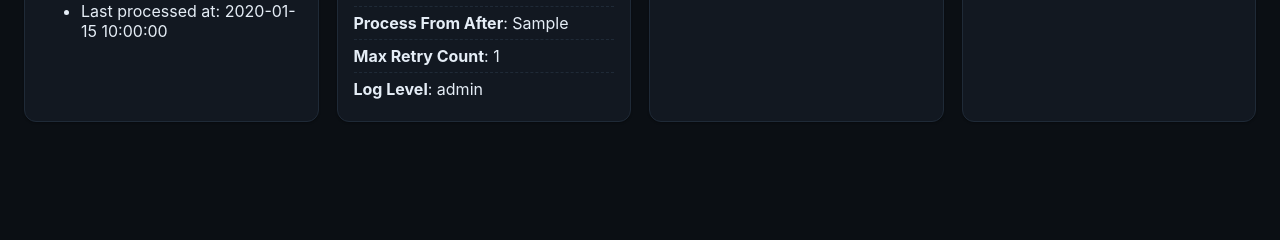
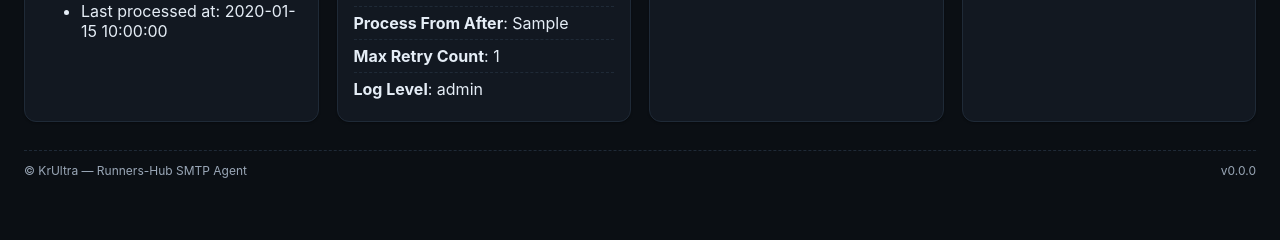
Before and after one commit to krultra/runners-hub, a Flask app: template _smtp-agent/admin_app/templates/index.html in a window 1280 px wide. Shown: the part 230-470 px from the top of the page. Run offline with Flask 3, Linux system fonts and the light colour scheme; the template is opened without the code that fills it: most values are stand-ins (such as "Sample title", 1, 10 or a date in 2020); parts of the project's set-up code (start-up, migrations or seed data) failed here and were passed over.

Commit message:
chore(admin): add VERSION (1.0.0), expose version in /health and UI footer with KrUltra credit

```diff
--- a/_smtp-agent/admin_app/server.py
+++ b/_smtp-agent/admin_app/server.py
@@ -7,6 +7,7 @@ from flask_httpauth import HTTPBasicAuth
 
 import config
 from datetime import datetime, timezone, timedelta
+from pathlib import Path
 
 try:
     import firebase_admin
@@ -34,6 +35,29 @@ def verify_password(username, password):
 
 def create_app():
     app = Flask(__name__)
+
+    def get_version() -> str:
+        """Read version from repository VERSION file.
+        Attempts repo root, then _smtp-agent fallback. Returns '0.0.0' if missing.
+        """
+        try:
+            here = Path(__file__).resolve()
+            # repo root is three levels up from this file
+            repo_root = here.parent.parent.parent
+            version_file = repo_root / "VERSION"
+            if not version_file.exists():
+                version_file = (here.parent.parent / "VERSION")
+            if version_file.exists():
+                v = version_file.read_text(encoding="utf-8").strip()
+                if v:
+                    return v
+        except Exception:
+            pass
+        return "0.0.0"
+
+    @app.context_processor
+    def inject_version():
+        return {"app_version": get_version(), "owner_name": "KrUltra"}
 
     def require_auth(f):
         @wraps(f)
@@ -68,7 +92,7 @@ def create_app():
             pass
         status = {
             "status": "ok",
-            "version": "0.1.0",
+            "version": get_version(),
             "adminPort": config.ADMIN_PORT,
             "pollInterval": effective["pollInterval"],
             "logLevel": effective["logLevel"],
--- a/_smtp-agent/admin_app/templates/admin_config.html
+++ b/_smtp-agent/admin_app/templates/admin_config.html
@@ -72,5 +72,9 @@
         <a class="secondary" href="/config">Reset</a>
       </div>
     </form>
+    <footer style="margin-top: 28px; padding-top: 12px; border-top: 1px dashed var(--border); font-size: 12px; color: var(--muted); display:flex; justify-content: space-between; align-items:center;">
+      <span>© {{ owner_name }} — Runners-Hub SMTP Agent</span>
+      <span class="muted">v{{ app_version }}</span>
+    </footer>
   </body>
 </html>
--- a/_smtp-agent/admin_app/templates/email_detail.html
+++ b/_smtp-agent/admin_app/templates/email_detail.html
@@ -70,5 +70,9 @@
         <pre>{{ doc.data | tojson(indent=2) }}</pre>
       </div>
     {% endif %}
+    <footer style="margin-top: 28px; padding-top: 12px; border-top: 1px dashed var(--border); font-size: 12px; color: var(--muted); display:flex; justify-content: space-between; align-items:center;">
+      <span>© {{ owner_name }} — Runners-Hub SMTP Agent</span>
+      <span class="muted">v{{ app_version }}</span>
+    </footer>
   </body>
 </html>
--- a/_smtp-agent/admin_app/templates/emails_list.html
+++ b/_smtp-agent/admin_app/templates/emails_list.html
@@ -73,5 +73,9 @@
         {% endif %}
       </tbody>
     </table>
+    <footer style="margin-top: 28px; padding-top: 12px; border-top: 1px dashed var(--border); font-size: 12px; color: var(--muted); display:flex; justify-content: space-between; align-items:center;">
+      <span>© {{ owner_name }} — Runners-Hub SMTP Agent</span>
+      <span class="muted">v{{ app_version }}</span>
+    </footer>
   </body>
 </html>
--- a/_smtp-agent/admin_app/templates/index.html
+++ b/_smtp-agent/admin_app/templates/index.html
@@ -45,6 +45,7 @@
       .list { list-style: none; padding: 0; margin: 0; }
       .list li { padding: 6px 0; border-bottom: 1px dashed var(--border); }
       .list li:last-child { border-bottom: none; }
+      footer { margin-top: 28px; padding-top: 12px; border-top: 1px dashed var(--border); font-size: 12px; color: var(--muted); display:flex; justify-content: space-between; align-items:center; }
     </style>
   </head>
   <body>
@@ -83,5 +84,9 @@
         <p><a class="button" href="/logs" target="_blank">View recent log tail</a></p>
       </div>
     </section>
+    <footer>
+      <span>© {{ owner_name }} — Runners-Hub SMTP Agent</span>
+      <span class="muted">v{{ app_version }}</span>
+    </footer>
   </body>
 </html>
```
Also changed, not shown: 1 other file.
